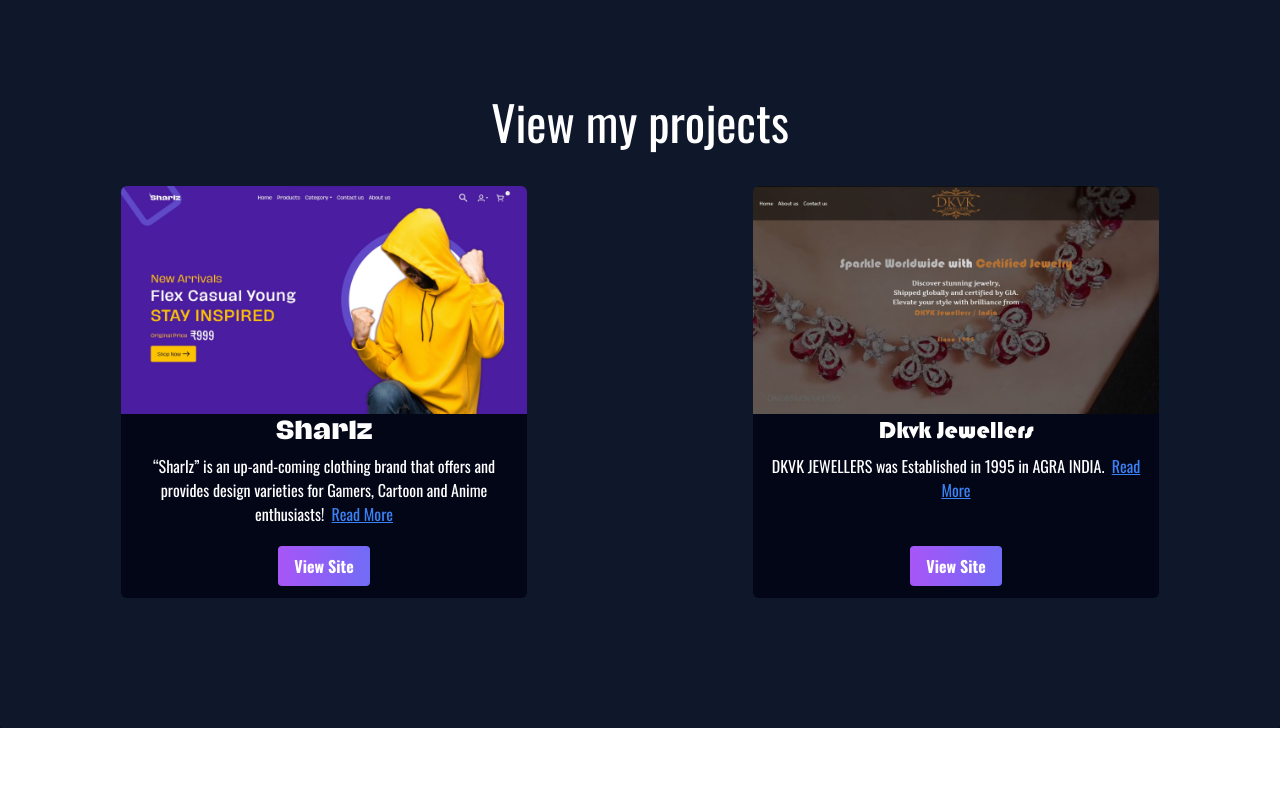
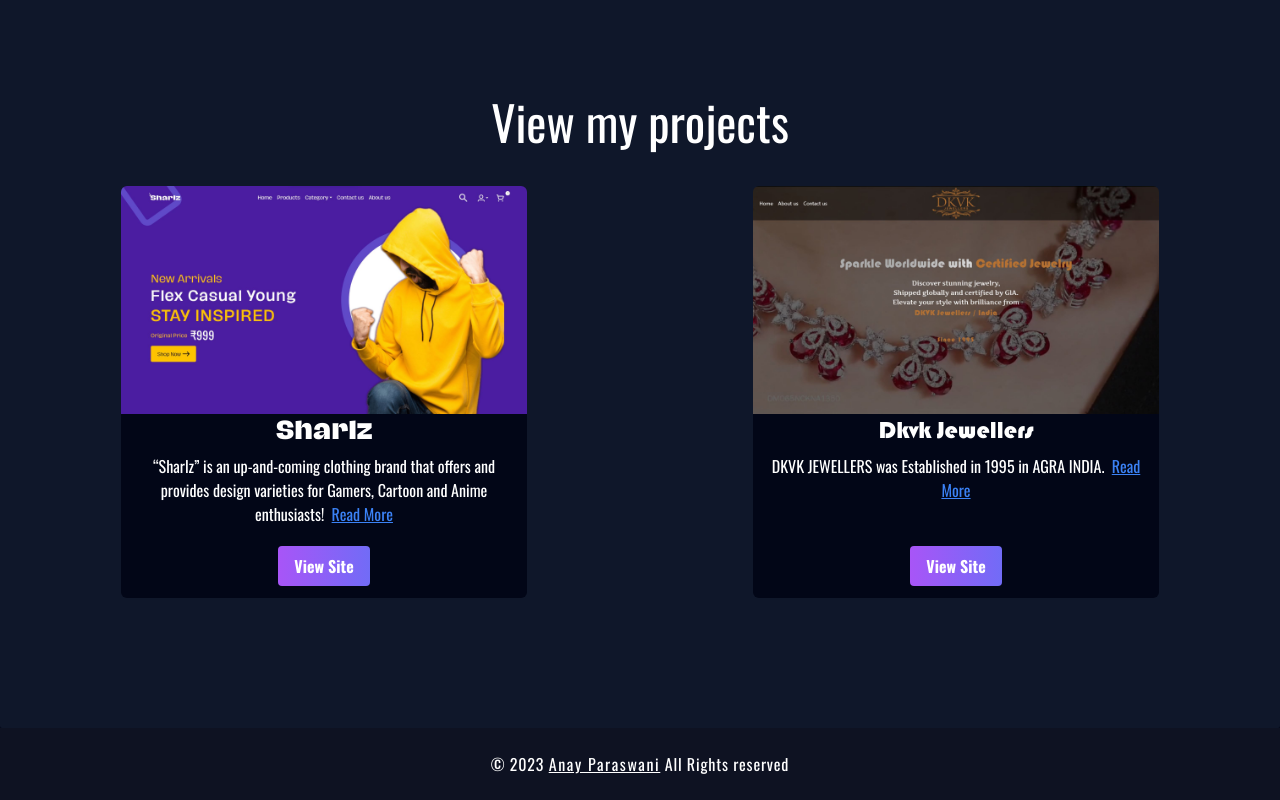
Before and after one commit to anay-208/portfolio, a Next.js app: page / in a window 1280 px wide. Shown: the part 872-1672 px from the top of the page. Before the commit the page ends 1600 px from the top, so only its background shows below. Built offline with nearby package versions, Linux system fonts and the light colour scheme.

Commit message:
Add footer component to layout

```diff
--- a/src/app/layout.tsx
+++ b/src/app/layout.tsx
@@ -5,6 +5,7 @@
 import Navbar from "../components/navbar";
 import { config } from '@fortawesome/fontawesome-svg-core'
 import '@fortawesome/fontawesome-svg-core/styles.css'
+import Footer from "@/components/footer";
 config.autoAddCss = false
 const inter = Inter({ subsets: ["latin"] } );
 
@@ -37,6 +38,7 @@
       <body className={`${fonts.map(font => font.variable).join(' ')} ${inter.className}`}>
         <Navbar />
         {children}
+        <Footer />
       </body>
     </html>
   );
--- a/src/components/footer.tsx
+++ b/src/components/footer.tsx
@@ -0,0 +1,9 @@
+import Link from "next/link";
+
+export default function Footer(){
+    return (
+        <footer className="flex items-center justify-center text-center w-full  bg-slate-950/95 py-6">
+            <p className="text-white font-default tracking-wider"> &copy; {new Date().getFullYear()} <Link href={"https://anayparaswani.me/"} className="tracking-widest underline">Anay Paraswani</Link> All Rights reserved</p>
+        </footer>
+    )
+}
```
